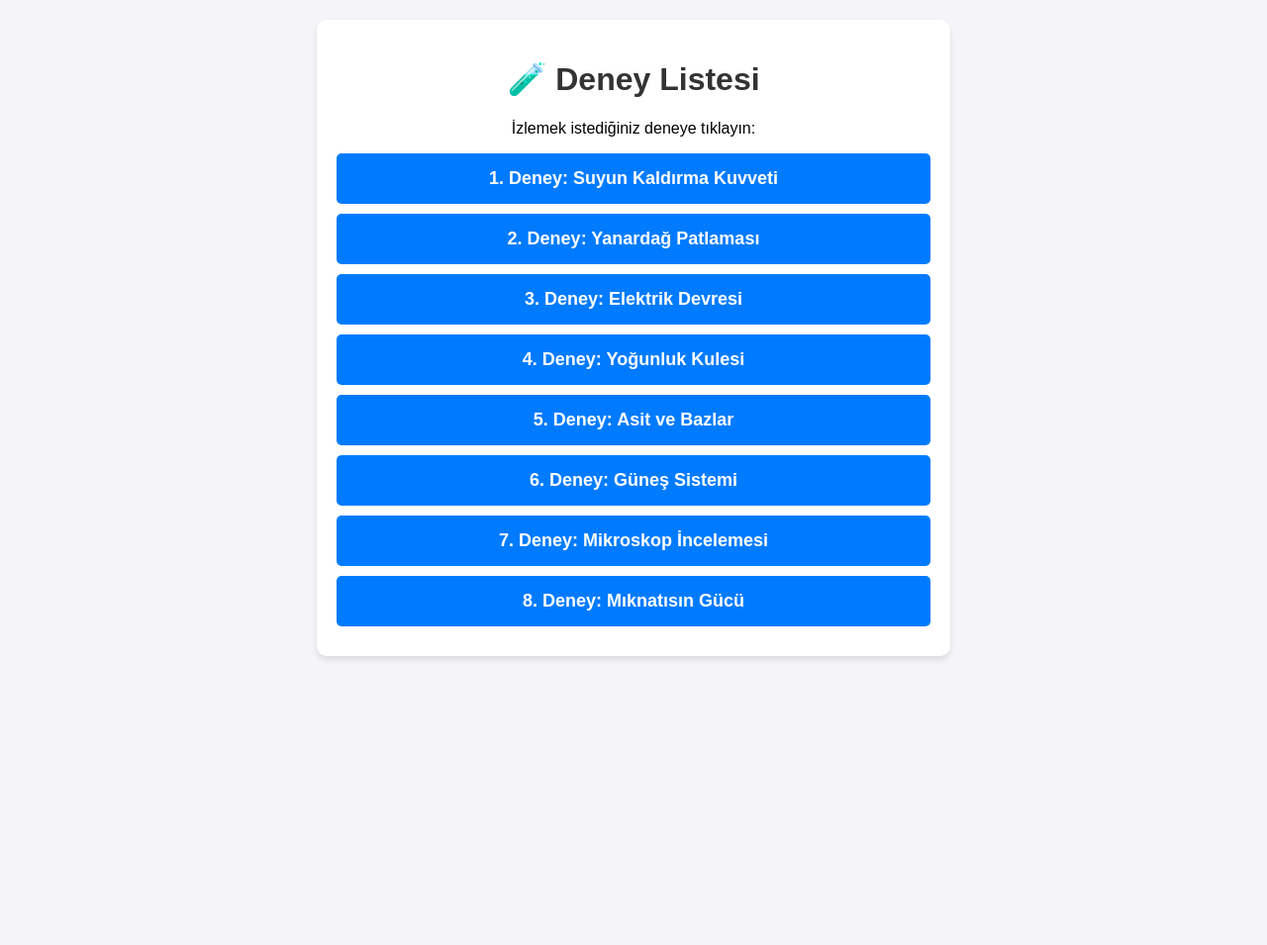
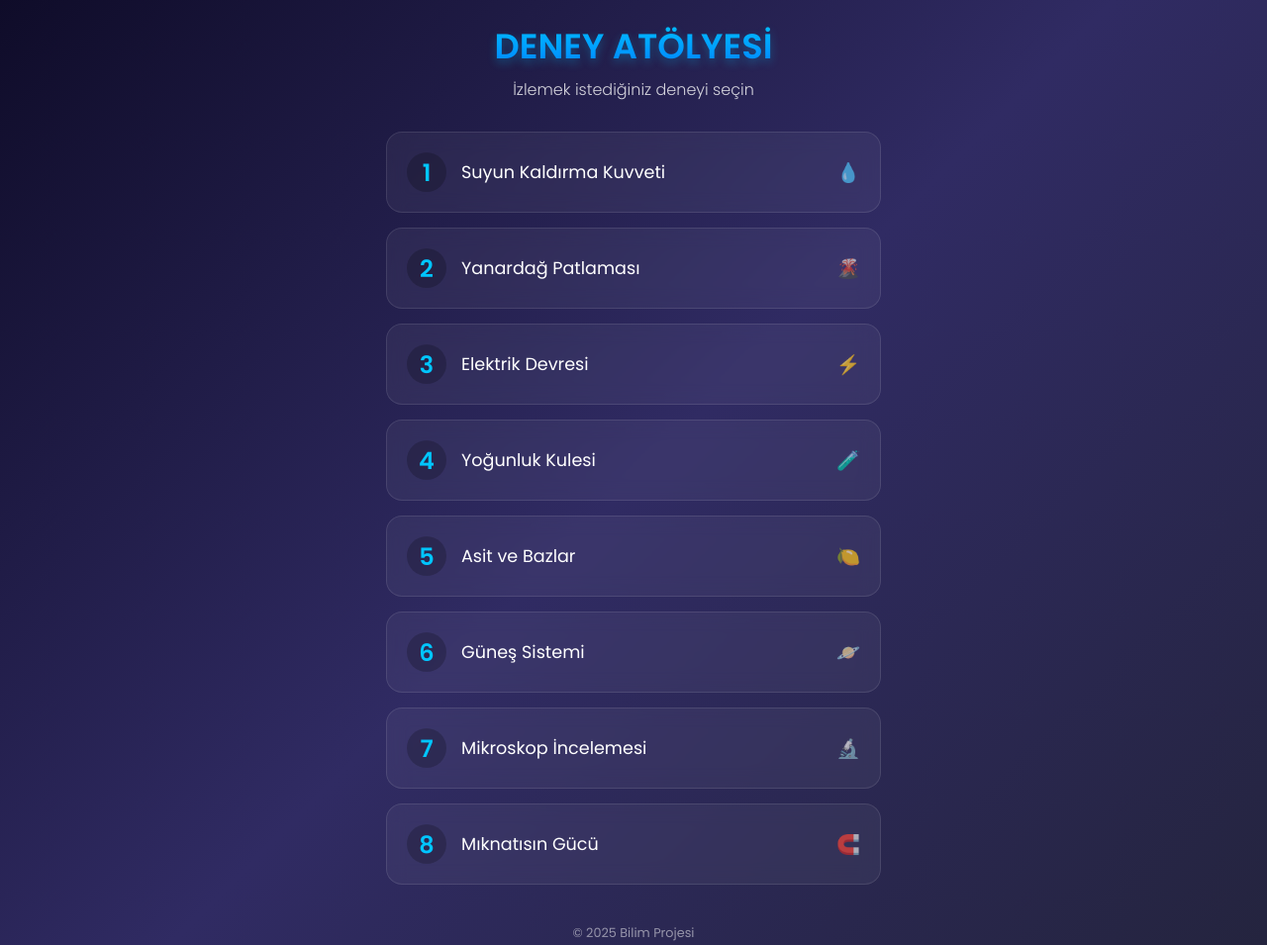
Before and after one commit to ingilizkulturkoleji/Deneyler, a plain HTML site: page index.html in a window 1280 px wide. Shown: the top 955 px of the page at 99% size. Before the commit the page ends 800 px from the top, so only its background shows below. Drawn offline with Linux system fonts and the light colour scheme.

Commit message:
Update index.html

```diff
--- a/index.html
+++ b/index.html
@@ -3,71 +3,208 @@
 <head>
     <meta charset="UTF-8">
     <meta name="viewport" content="width=device-width, initial-scale=1.0">
-    <title>Deney Listesi</title>
+    <title>Bilim Atölyesi | Deney Videoları</title>
+    <link href="https://fonts.googleapis.com/css2?family=Poppins:wght@300;400;600&display=swap" rel="stylesheet">
     <style>
+        /* GENEL AYARLAR */
         body {
-            font-family: Arial, sans-serif;
-            background-color: #f4f4f9;
+            font-family: 'Poppins', sans-serif;
+            background: linear-gradient(135deg, #0f0c29, #302b63, #24243e); /* Uzay/Bilim Temalı Koyu Arkaplan */
+            color: #ffffff;
             margin: 0;
-            padding: 20px;
+            padding: 0;
+            min-height: 100vh;
             display: flex;
             flex-direction: column;
             align-items: center;
+            justify-content: center;
         }
-        h1 {
-            color: #333;
+
+        /* ANA KAPSAYICI */
+        .container {
+            width: 90%;
+            max-width: 500px;
+            padding: 20px;
             text-align: center;
         }
-        .container {
-            max-width: 600px;
-            width: 100%;
-            background: white;
+
+        /* BAŞLIK ALANI */
+        header {
+            margin-bottom: 30px;
+            animation: fadeInDown 1s ease-out;
+        }
+
+        h1 {
+            font-size: 2.2rem;
+            font-weight: 600;
+            margin: 0;
+            background: -webkit-linear-gradient(#00c6ff, #0072ff);
+            -webkit-background-clip: text;
+            -webkit-text-fill-color: transparent; /* Yazıya degrade efekti */
+            text-shadow: 0px 4px 10px rgba(0, 198, 255, 0.3);
+        }
+
+        p.subtitle {
+            font-size: 1rem;
+            opacity: 0.8;
+            margin-top: 5px;
+            font-weight: 300;
+        }
+
+        /* DENEY KARTLARI LİSTESİ */
+        .card-list {
+            display: flex;
+            flex-direction: column;
+            gap: 15px;
+        }
+
+        /* ÖZEL KART TASARIMI (Glassmorphism) */
+        .card {
+            background: rgba(255, 255, 255, 0.05); /* Yarı saydam */
+            backdrop-filter: blur(10px); /* Buzlu cam efekti */
+            border: 1px solid rgba(255, 255, 255, 0.1);
+            border-radius: 16px;
             padding: 20px;
-            border-radius: 10px;
-            box-shadow: 0 4px 6px rgba(0,0,0,0.1);
+            text-decoration: none;
+            color: white;
+            display: flex;
+            align-items: center;
+            transition: all 0.3s cubic-bezier(0.25, 0.8, 0.25, 1);
+            position: relative;
+            overflow: hidden;
         }
-        .link-btn {
-            display: block;
-            width: 100%;
-            padding: 15px;
-            margin: 10px 0;
-            background-color: #007bff;
-            color: white;
-            text-decoration: none;
-            text-align: center;
-            border-radius: 5px;
-            font-size: 18px;
-            font-weight: bold;
-            box-sizing: border-box; /* Buton taşmasını önler */
-            transition: background 0.3s;
+
+        /* Kartın üzerine gelince (Hover) */
+        .card:hover {
+            transform: translateY(-5px) scale(1.02); /* Hafif yukarı kalkma */
+            background: rgba(255, 255, 255, 0.15);
+            box-shadow: 0 8px 32px 0 rgba(0, 0, 0, 0.37);
+            border-color: rgba(255, 255, 255, 0.3);
         }
-        .link-btn:hover {
-            background-color: #0056b3;
+
+        /* Kart içindeki Numara */
+        .card-number {
+            font-size: 1.5rem;
+            font-weight: 700;
+            color: #00c6ff;
+            margin-right: 15px;
+            background: rgba(0, 0, 0, 0.2);
+            width: 40px;
+            height: 40px;
+            display: flex;
+            align-items: center;
+            justify-content: center;
+            border-radius: 50%;
         }
+
+        /* Kart içindeki Yazı */
+        .card-title {
+            font-size: 1.1rem;
+            font-weight: 500;
+            text-align: left;
+        }
+
+        /* İkon */
+        .card-icon {
+            margin-left: auto; /* İkonu en sağa iter */
+            font-size: 1.2rem;
+            opacity: 0.7;
+        }
+
+        /* Alt Bilgi */
+        footer {
+            margin-top: 40px;
+            font-size: 0.8rem;
+            opacity: 0.5;
+        }
+
+        /* Animasyon Tanımları */
+        @keyframes fadeInDown {
+            from { opacity: 0; transform: translateY(-20px); }
+            to { opacity: 1; transform: translateY(0); }
+        }
+
+        /* Kartların sırayla gelmesi için animasyon */
+        .card { animation: fadeInUp 0.5s ease-out backwards; }
+        .card:nth-child(1) { animation-delay: 0.1s; }
+        .card:nth-child(2) { animation-delay: 0.2s; }
+        .card:nth-child(3) { animation-delay: 0.3s; }
+        .card:nth-child(4) { animation-delay: 0.4s; }
+        .card:nth-child(5) { animation-delay: 0.5s; }
+        .card:nth-child(6) { animation-delay: 0.6s; }
+        .card:nth-child(7) { animation-delay: 0.7s; }
+        .card:nth-child(8) { animation-delay: 0.8s; }
+
+        @keyframes fadeInUp {
+            from { opacity: 0; transform: translateY(20px); }
+            to { opacity: 1; transform: translateY(0); }
+        }
+
     </style>
 </head>
 <body>
 
     <div class="container">
-        <h1>🧪 Deney Listesi</h1>
-        <p style="text-align:center;">İzlemek istediğiniz deneye tıklayın:</p>
+        <header>
+            <h1>DENEY ATÖLYESİ</h1>
+            <p class="subtitle">İzlemek istediğiniz deneyi seçin</p>
+        </header>
 
-        <a href="https://www.youtube.com/watch?v=VIDEO_LINK_1" class="link-btn" target="_blank">1. Deney: Suyun Kaldırma Kuvveti</a>
+        <div class="card-list">
 
-        <a href="https://www.youtube.com/watch?v=VIDEO_LINK_2" class="link-btn" target="_blank">2. Deney: Yanardağ Patlaması</a>
+            <a href="https://youtube.com/..." class="card" target="_blank">
+                <div class="card-number">1</div>
+                <div class="card-title">Suyun Kaldırma Kuvveti</div>
+                <div class="card-icon">💧</div>
+            </a>
 
-        <a href="https://www.youtube.com/watch?v=VIDEO_LINK_3" class="link-btn" target="_blank">3. Deney: Elektrik Devresi</a>
+            <a href="https://youtube.com/..." class="card" target="_blank">
+                <div class="card-number">2</div>
+                <div class="card-title">Yanardağ Patlaması</div>
+                <div class="card-icon">🌋</div>
+            </a>
 
-        <a href="https://www.youtube.com/watch?v=VIDEO_LINK_4" class="link-btn" target="_blank">4. Deney: Yoğunluk Kulesi</a>
+            <a href="https://youtube.com/..." class="card" target="_blank">
+                <div class="card-number">3</div>
+                <div class="card-title">Elektrik Devresi</div>
+                <div class="card-icon">⚡</div>
+            </a>
 
-        <a href="https://www.youtube.com/watch?v=VIDEO_LINK_5" class="link-btn" target="_blank">5. Deney: Asit ve Bazlar</a>
+            <a href="https://youtube.com/..." class="card" target="_blank">
+                <div class="card-number">4</div>
+                <div class="card-title">Yoğunluk Kulesi</div>
+                <div class="card-icon">🧪</div>
+            </a>
 
-        <a href="https://www.youtube.com/watch?v=VIDEO_LINK_6" class="link-btn" target="_blank">6. Deney: Güneş Sistemi</a>
+            <a href="https://youtube.com/..." class="card" target="_blank">
+                <div class="card-number">5</div>
+                <div class="card-title">Asit ve Bazlar</div>
+                <div class="card-icon">🍋</div>
+            </a>
 
-        <a href="https://www.youtube.com/watch?v=VIDEO_LINK_7" class="link-btn" target="_blank">7. Deney: Mikroskop İncelemesi</a>
+            <a href="https://youtube.com/..." class="card" target="_blank">
+                <div class="card-number">6</div>
+                <div class="card-title">Güneş Sistemi</div>
+                <div class="card-icon">🪐</div>
+            </a>
 
-        <a href="https://www.youtube.com/watch?v=VIDEO_LINK_8" class="link-btn" target="_blank">8. Deney: Mıknatısın Gücü</a>
+            <a href="https://youtube.com/..." class="card" target="_blank">
+                <div class="card-number">7</div>
+                <div class="card-title">Mikroskop İncelemesi</div>
+                <div class="card-icon">🔬</div>
+            </a>
 
+            <a href="https://youtube.com/..." class="card" target="_blank">
+                <div class="card-number">8</div>
+                <div class="card-title">Mıknatısın Gücü</div>
+                <div class="card-icon">🧲</div>
+            </a>
+
+        </div>
+
+        <footer>
+            &copy; 2025 Bilim Projesi
+        </footer>
     </div>
 
 </body>
```
